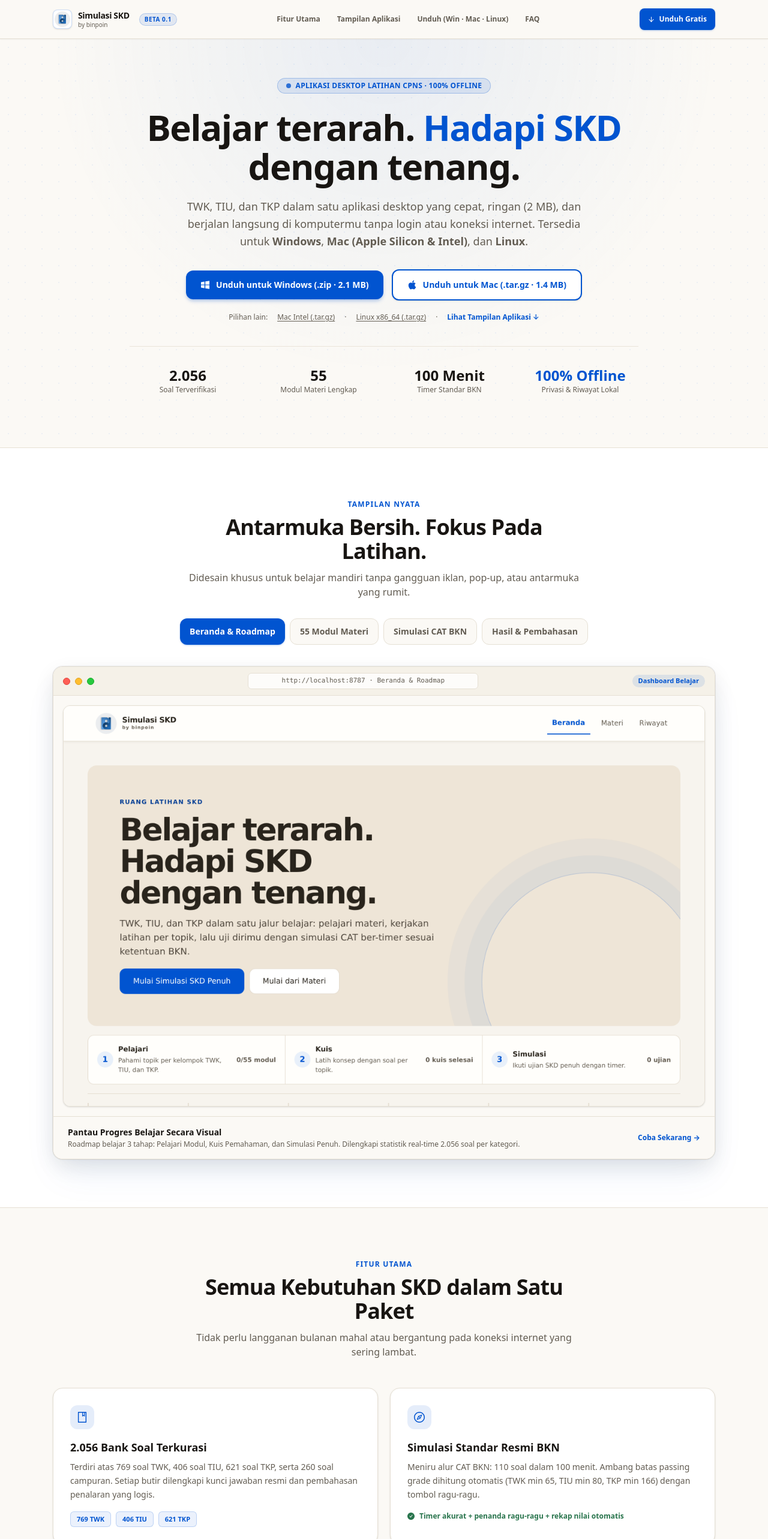
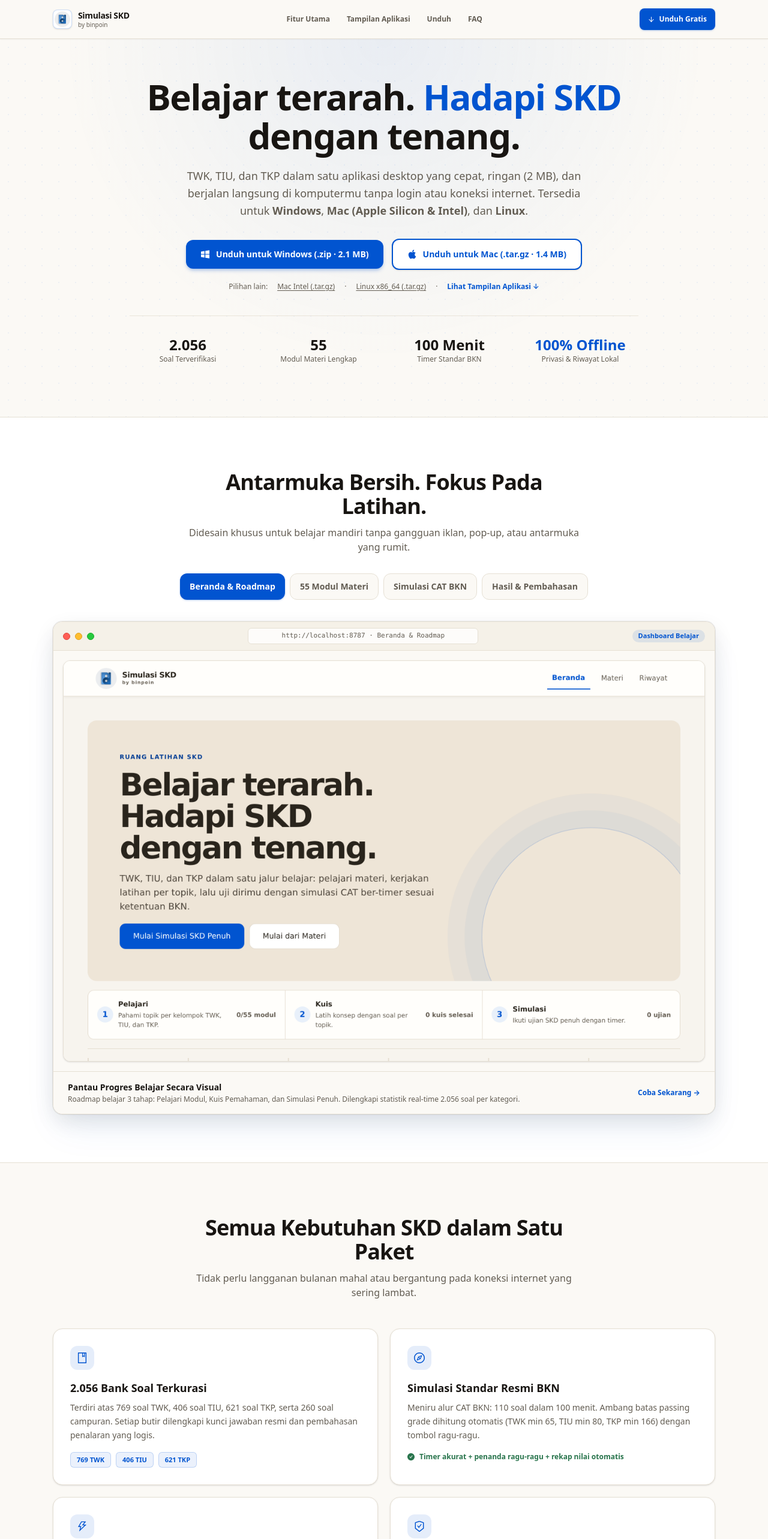
Before and after one commit to BintangDanuarta/simulasi-skd-binpoin, a Next.js app in the folder landing/: page / in a window 1280 px wide. Shown: the top 2566 px of the page at 60% size. Built offline with nearby package versions, Linux system fonts and the light colour scheme.

Commit message:
Update UI

```diff
--- /dev/null
+++ b/landing/app/landing/page.tsx
@@ -0,0 +1 @@
+export { default } from '../page';
--- a/landing/app/page.tsx
+++ b/landing/app/page.tsx
@@ -84,9 +84,6 @@ export default function Home() {
                 by binpoin
               </span>
             </div>
-            <span className="ml-1.5 px-2 py-0.5 rounded-full text-[10px] font-semibold tracking-wider bg-[#0154d0]/10 text-[#0154d0] border border-[#0154d0]/20">
-              BETA 0.1
-            </span>
           </a>
 
           <nav className="hidden md:flex items-center gap-7 text-xs font-semibold text-[#625c52]">
@@ -97,7 +94,7 @@ export default function Home() {
               Tampilan Aplikasi
             </a>
             <a href="#unduh" className="hover:text-[#0154d0] transition-colors min-h-[44px] inline-flex items-center">
-              Unduh (Win · Mac · Linux)
+              Unduh
             </a>
             <a href="#faq" className="hover:text-[#0154d0] transition-colors min-h-[44px] inline-flex items-center">
               FAQ
@@ -119,10 +116,6 @@ export default function Home() {
       {/* ================= HERO SECTION ================= */}
       <section id="top" className="relative pt-12 pb-14 md:pt-16 md:pb-20 hero-pattern overflow-hidden">
         <div className="max-w-4xl mx-auto px-4 sm:px-6 text-center">
-          <div className="inline-flex items-center gap-2 px-3.5 py-1 rounded-full bg-[#0154d0]/10 border border-[#0154d0]/25 text-[#0154d0] text-xs font-semibold tracking-wide mb-6">
-            <span className="w-2 h-2 rounded-full bg-[#0154d0] animate-pulse" />
-            <span>APLIKASI DESKTOP LATIHAN CPNS · 100% OFFLINE</span>
-          </div>
 
           <h1 className="text-3xl sm:text-5xl md:text-6xl font-black tracking-tight text-[#181512] leading-[1.08] mb-5 text-balance">
             Belajar terarah.{' '}
@@ -198,9 +191,6 @@ export default function Home() {
       <section id="preview" className="py-14 md:py-20 bg-white border-y border-[#e6e0d4]">
         <div className="max-w-6xl mx-auto px-4 sm:px-6">
           <div className="max-w-2xl mx-auto text-center mb-8">
-            <span className="text-xs font-bold tracking-widest text-[#0154d0] uppercase">
-              TAMPILAN NYATA
-            </span>
             <h2 className="text-2xl sm:text-4xl font-extrabold tracking-tight text-[#181512] mt-2 mb-3">
               Antarmuka Bersih. Fokus Pada Latihan.
             </h2>
@@ -287,9 +277,6 @@ export default function Home() {
       <section id="fitur" className="py-14 md:py-20">
         <div className="max-w-6xl mx-auto px-4 sm:px-6">
           <div className="max-w-2xl mx-auto text-center mb-12">
-            <span className="text-xs font-bold tracking-widest text-[#0154d0] uppercase">
-              FITUR UTAMA
-            </span>
             <h2 className="text-2xl sm:text-4xl font-extrabold tracking-tight text-[#181512] mt-2 mb-3">
               Semua Kebutuhan SKD dalam Satu Paket
             </h2>
@@ -385,9 +372,6 @@ export default function Home() {
       <section id="unduh" className="py-14 md:py-20 bg-white border-t border-[#e6e0d4]">
         <div className="max-w-6xl mx-auto px-4 sm:px-6">
           <div className="max-w-2xl mx-auto text-center mb-10">
-            <span className="text-xs font-bold tracking-widest text-[#0154d0] uppercase">
-              UNDUH PAKET APLIKASI
-            </span>
             <h2 className="text-2xl sm:text-4xl font-extrabold tracking-tight text-[#181512] mt-2 mb-3">
               Pilih Paket Sesuai Perangkatmu
             </h2>
```
